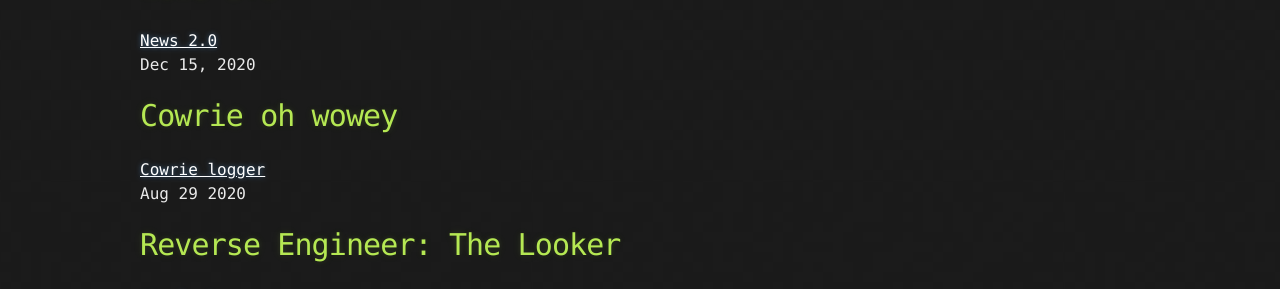
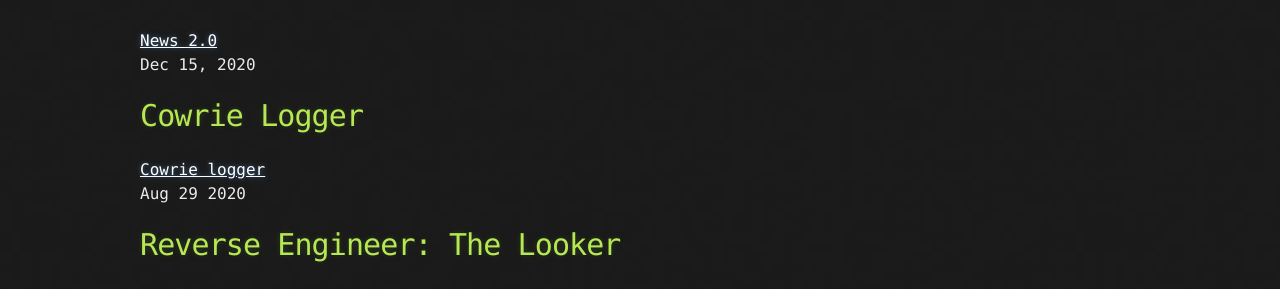
Before and after one commit to Michael-Meade/MinerFind, a Jekyll site: the page built from Projects.md, in a window 1280 px wide. Shown: the part 351-640 px from the top of the page. Built offline with Jekyll 4.4.1, drawn with Linux system fonts in a browser that asks for light colours; our own code applies the rules of GitHub Pages for plain Markdown files; the repository's description, which GitHub fills in, is left out.

Commit message:
Update Projects.md

```diff
--- a/Projects.md
+++ b/Projects.md
@@ -6,7 +6,7 @@ Dec 18, 2020
 [News 2.0](./Projects/News-2.0.md)<br>
 Dec 15, 2020
 
-# Cowrie oh wowey
+# Cowrie Logger
 [Cowrie logger](./Projects/cowrie_log.md)<br>
 Aug 29 2020
 
```
